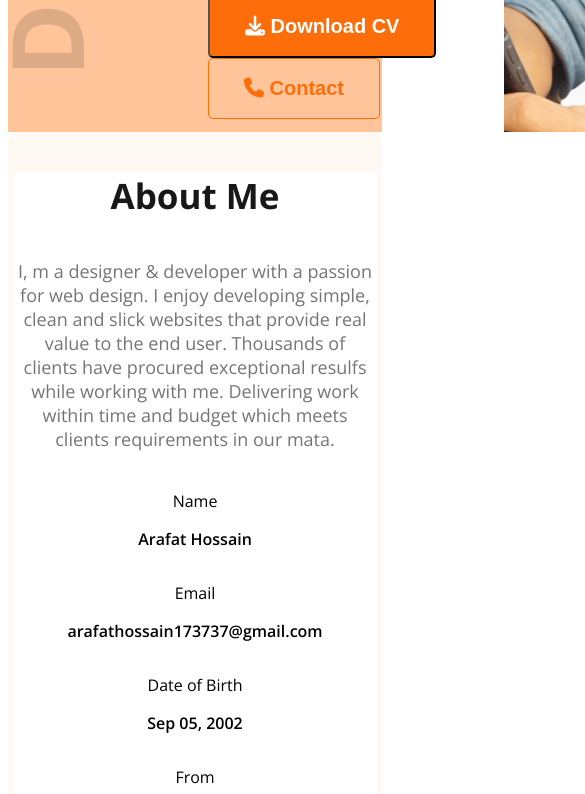
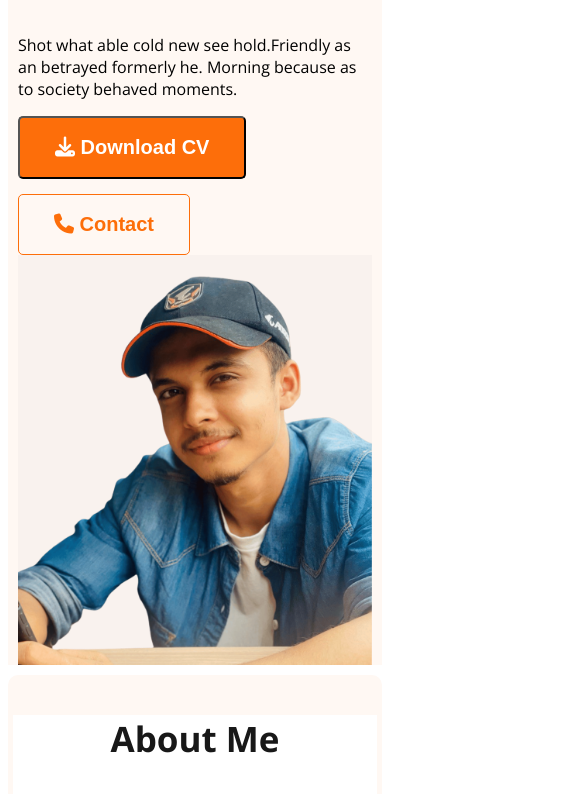
Before and after one commit to ghostarafat/portfolio-web-responsive, a plain HTML site: page index.html in a window 390 px wide. Shown: the part 703-1497 px from the top of the page, 585 px wide, since content can reach past the window. Drawn offline with nearby package versions, Linux system fonts and the light colour scheme.

Commit message:
banner responsive done, footer need little polish

```diff
--- a/styles/portfolio.css
+++ b/styles/portfolio.css
@@ -188,9 +188,23 @@ footer input[type="text"], footer input[type="email"],footer textarea{
 /* Responsive media query */
 @media screen and (max-width: 576px) {
     .skills-container, .resume-container, footer,
-    .about-items {
+    .about-items, .banner, nav {
         flex-direction: column;
     }
+    .btn-primary {
+        margin-bottom: 15px;
+    }
+    .banner {
+        margin: 10px;
+    }
+    .header {
+        background-image: none;
+    }
+    .banner-profile-pic {
+        width: 100%;
+    }
+
+
     footer, .about {
         padding: 5px;
         margin: 0;
```
